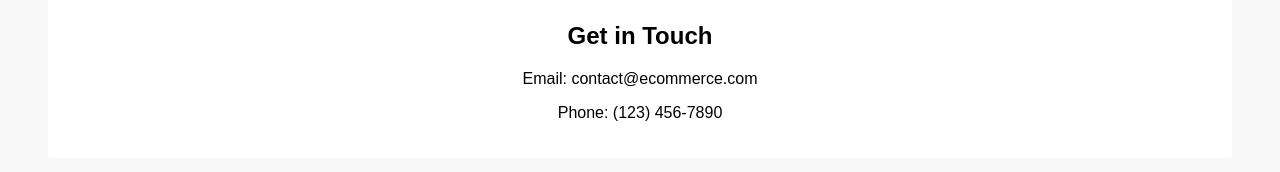
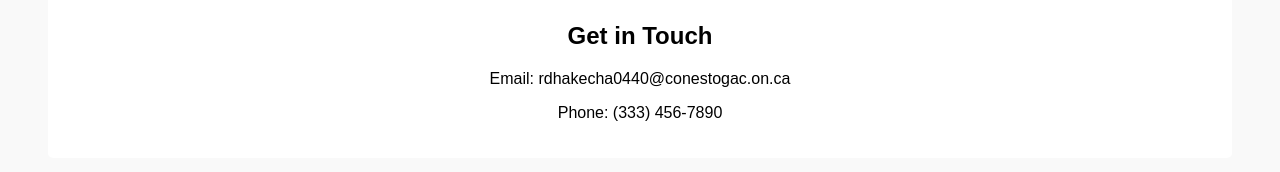
Before and after one commit to Reema0440/ecommerce-site, a plain HTML site: page contact.html in a window 1280 px wide. Shown: the part 200-372 px from the top of the page. Drawn offline with Linux system fonts and the light colour scheme.

Commit message:
Update contact.html

```diff
--- a/contact.html
+++ b/contact.html
@@ -20,8 +20,8 @@
     </header>
     <section>
         <h2>Get in Touch</h2>
-        <p>Email: contact@ecommerce.com</p>
-        <p>Phone: (123) 456-7890</p>
+        <p>Email: rdhakecha0440@conestogac.on.ca</p>
+        <p>Phone: (333) 456-7890</p>
     </section>
     <footer>
         <p>© 2025 E-commerce Store. All rights reserved.</p>
```
